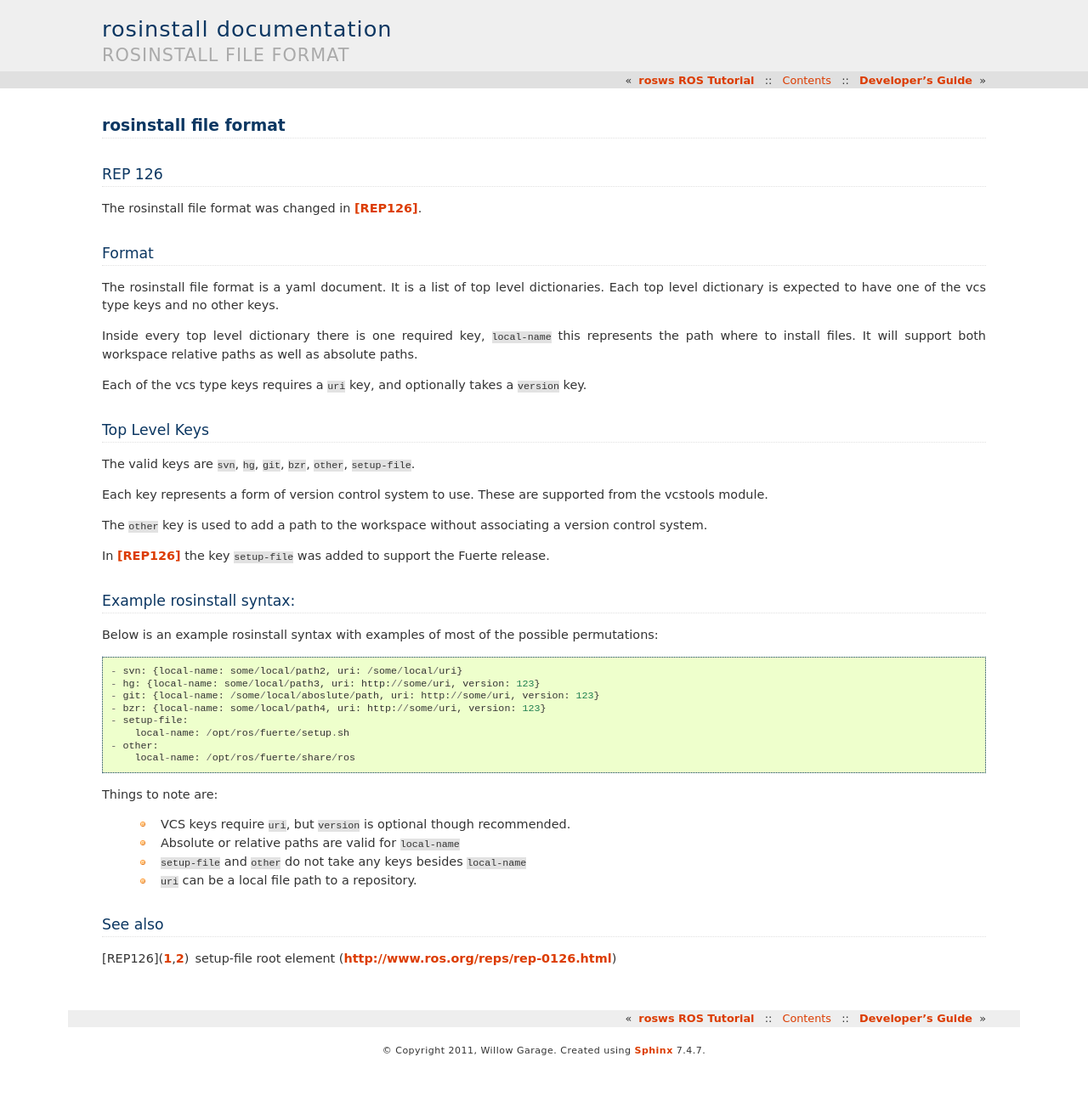
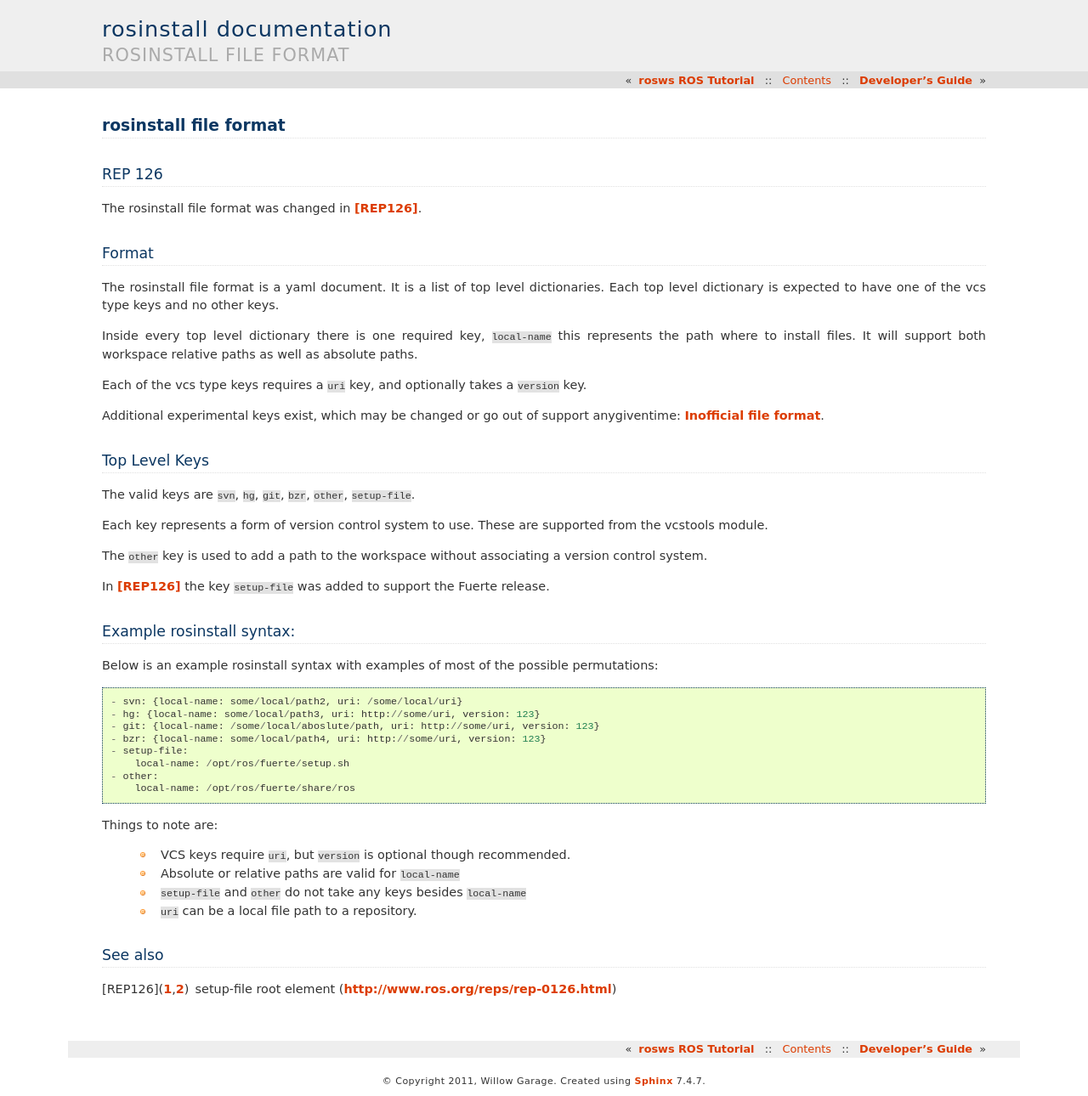
Before and after one commit to vcstools/rosinstall, a Sphinx documentation site: the page built from doc/rosinstall_file_format.rst, in a window 1280 px wide. Shown: the whole page at 85% size. Built offline with Sphinx 7.4.7, drawn with Linux system fonts in a browser that asks for light colours; before the commit the page ends 1254 px from its top, so only the background shows below that.

Commit message:
x-ref to inofficial file format

```diff
--- a/doc/developers_guide.rst
+++ b/doc/developers_guide.rst
@@ -105,6 +105,7 @@ You can build the docs as follows:
    $ cd rosinstall/doc
    $ make html
 
+.. _inofficial-format:
 
 Inofficial file format
 ----------------------
--- a/doc/rosinstall_file_format.rst
+++ b/doc/rosinstall_file_format.rst
@@ -17,7 +17,7 @@ Inside every top level dictionary there is one required key, ``local-name`` this
 
 Each of the vcs type keys requires a ``uri`` key, and optionally takes a ``version`` key.
 
-
+Additional experimental keys exist, which may be changed or go out of support anygiventime: :ref:`inofficial-format`.
 
 Top Level Keys
 --------------
```
